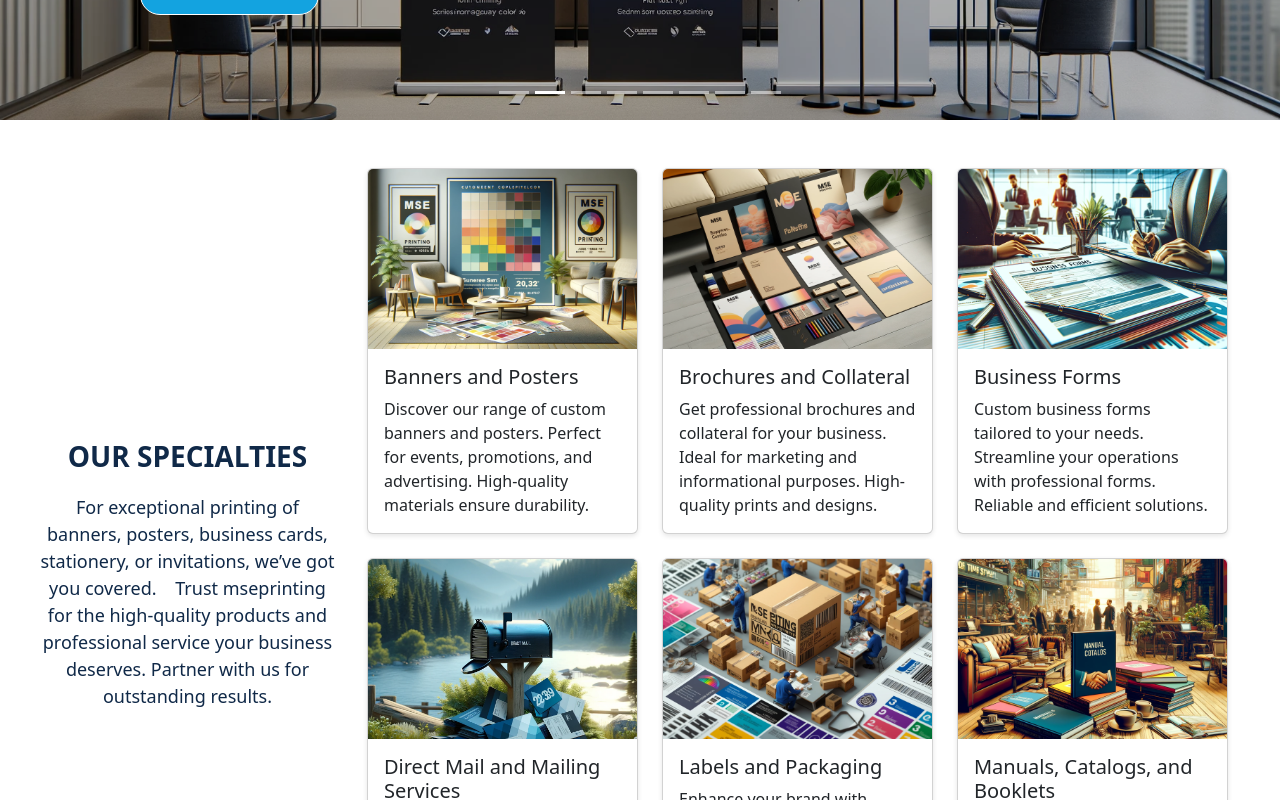
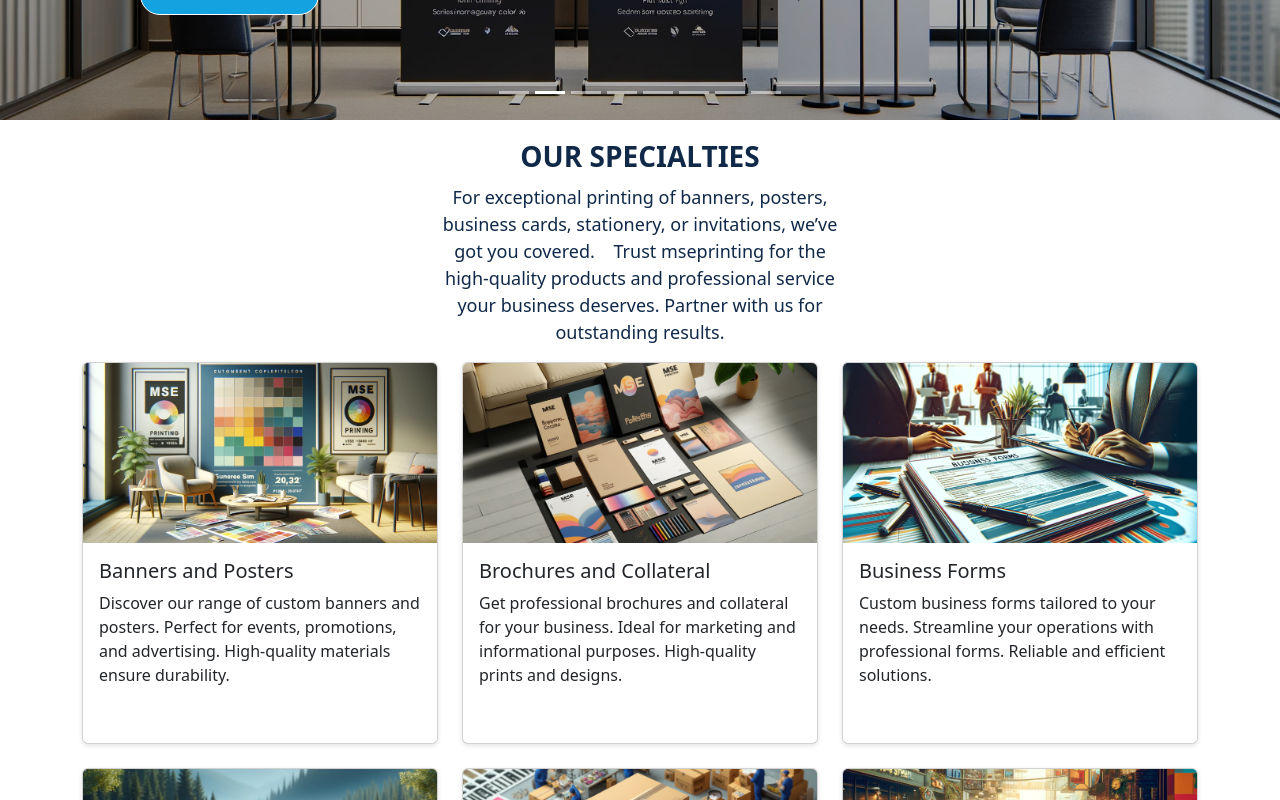
Before and after one commit to sabaPhruidze/mseprinting, a React (Vite) app: page / in a window 1280 px wide. Shown: the part 480-1280 px from the top of the page. Built offline with nearby package versions, Linux system fonts and the light colour scheme.

Commit message:
I orginazed the cards as well

```diff
--- a/src/importantparts/WWDCCard.tsx
+++ b/src/importantparts/WWDCCard.tsx
@@ -1,13 +1,16 @@
+import { useMemo } from "react";
 import { Container } from "react-bootstrap";
 import Col from "react-bootstrap/Col";
 import Row from "react-bootstrap/Row";
 import { CardContainer } from "../style/HomeStyles";
 import CardData from "../data/CardData";
+
 function WWDCCard() {
-  const DATA = CardData();
+  const DATA = useMemo(() => CardData(), []);
+
   return (
     <Container>
-      <Row xs={1} md={3} className="g-4">
+      <Row xs={1} sm={2} md={3} className="g-4">
         {DATA.map((card, idx) => (
           <Col key={idx}>
             <CardContainer className="h-100">
--- a/src/importantparts/WhatWeDoCards.tsx
+++ b/src/importantparts/WhatWeDoCards.tsx
@@ -1,3 +1,4 @@
+import { useMemo } from "react";
 import WWDCCard from "./WWDCCard";
 import {
   WWDCContainer,
@@ -7,9 +8,9 @@ import {
 } from "../style/HomeStyles";
 
 export default function WhatWeDoCards() {
-  return (
-    <WWDCContainer>
-      <WWDCCSpecialitiesContainers>
+  const specialitiesContent = useMemo(
+    () => (
+      <>
         <WWDCTitle>OUR SPECIALTIES</WWDCTitle>
         <WWDCParagraph>
           For exceptional printing of banners, posters, business cards,
@@ -18,6 +19,15 @@ export default function WhatWeDoCards() {
           professional service your business deserves. Partner with us for
           outstanding results.
         </WWDCParagraph>
+      </>
+    ),
+    []
+  );
+
+  return (
+    <WWDCContainer>
+      <WWDCCSpecialitiesContainers>
+        {specialitiesContent}
       </WWDCCSpecialitiesContainers>
       <div>
         <WWDCCard />
--- a/src/style/HomeStyles.tsx
+++ b/src/style/HomeStyles.tsx
@@ -7,31 +7,6 @@ import { GlobalButton } from "./GlobalStyle";
 import SERVICES from "../assets/icon/home/services/SERVICES.webp";
 import REQUEST_QUOTE from "../assets/icon/home/doublecard/REQUEST_QUOTE.webp";
 import SEND_FILE from "../assets/icon/home/doublecard/SEND_FILE.webp";
-
-export const WWDCContainer = styled(RowFlex)`
-  width: 100%;
-  height: 900px;
-  padding: 0 40px;
-`;
-
-export const WWDCCSpecialitiesContainers = styled(ColumnFlex)`
-  width: 400px;
-  height: 260px;
-  color: ${(props) => props.theme.DarkBlue};
-  padding-right: 20px;
-`;
-
-export const WWDCTitle = styled.h2`
-  font-weight: 700;
-  margin-bottom: 20px;
-  font-size: 28px;
-`;
-
-export const WWDCParagraph = styled.p`
-  font-weight: 400;
-  font-size: 18px;
-  text-align: center;
-`;
 
 //carousel
 export const CarouselContainer = styled.div`
@@ -175,14 +150,94 @@ export const CarouselButton = styled(GlobalButton)`
   }
 `;
 //card
+export const WWDCContainer = styled(RowFlex)`
+  width: 100%;
+  margin: 20px 0;
+  padding: 0 20px;
+  height: auto;
+  min-height: 600px;
+
+  /* @media (min-width: 768px) {
+    padding: 0 30px;
+    min-height: 700px;
+  }
+
+  @media (min-width: 1024px) {
+    padding: 0 40px;
+    min-height: 800px;
+  } */
+
+  @media (max-width: 1400px) {
+    flex-direction: column;
+  }
+`;
+
+export const WWDCCSpecialitiesContainers = styled(ColumnFlex)`
+  width: 100%;
+  max-width: 400px;
+  color: ${(props) => props.theme.DarkBlue};
+
+  margin-bottom: 20px;
+
+  @media (min-width: 768px) {
+    margin-bottom: 0;
+  }
+`;
+
+export const WWDCTitle = styled.h2`
+  font-weight: 700;
+  margin-bottom: 20px;
+  font-size: 24px;
+  text-align: center;
+
+  @media (min-width: 768px) {
+    font-size: 26px;
+    margin-bottom: 10px;
+  }
+
+  @media (min-width: 1024px) {
+    font-size: 28px;
+    margin-bottom: 10px;
+  }
+
+  @media (min-width: 1440px) {
+    font-size: 30px;
+    margin-bottom: 20px;
+  }
+`;
+
+export const WWDCParagraph = styled.p`
+  font-weight: 400;
+  font-size: 16px;
+  text-align: center;
+
+  @media (min-width: 768px) {
+    font-size: 17px;
+  }
+
+  @media (min-width: 1024px) {
+    font-size: 18px;
+  }
+`;
+
 export const CardContainer = styled(Card)`
   cursor: pointer;
   box-shadow: 0 2px 5px rgba(0, 0, 0, 0.1);
   transition: transform 0.3s ease, box-shadow 0.3s ease;
+  width: 100%;
+  margin-bottom: 20px;
 
   &:hover {
-    transform: scale(1.1);
+    transform: scale(1.05);
     box-shadow: 0 8px 15px rgba(0, 0, 0, 0.3);
+  }
+
+  @media (min-width: 768px) {
+    margin-bottom: 30px;
+  }
+
+  @media (min-width: 1024px) {
+    margin-bottom: 40px;
   }
 `;
 //services
```
